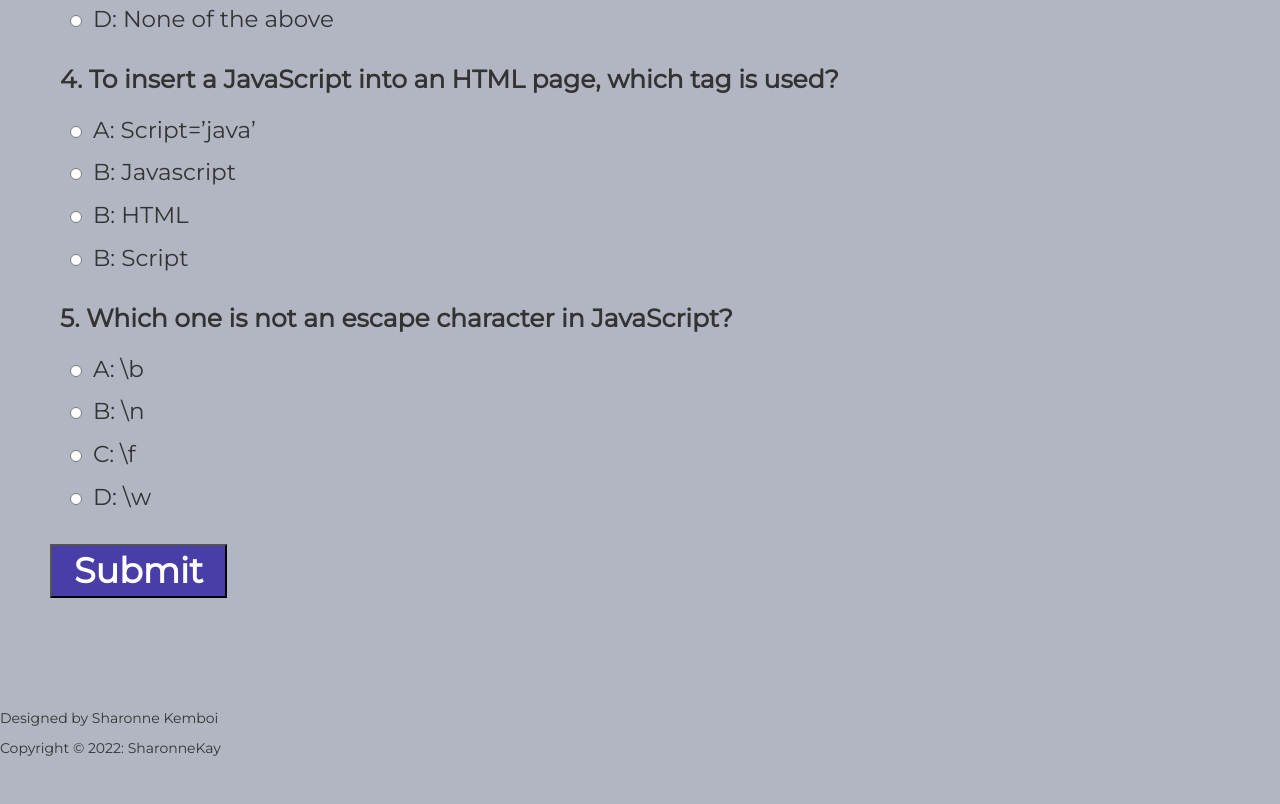
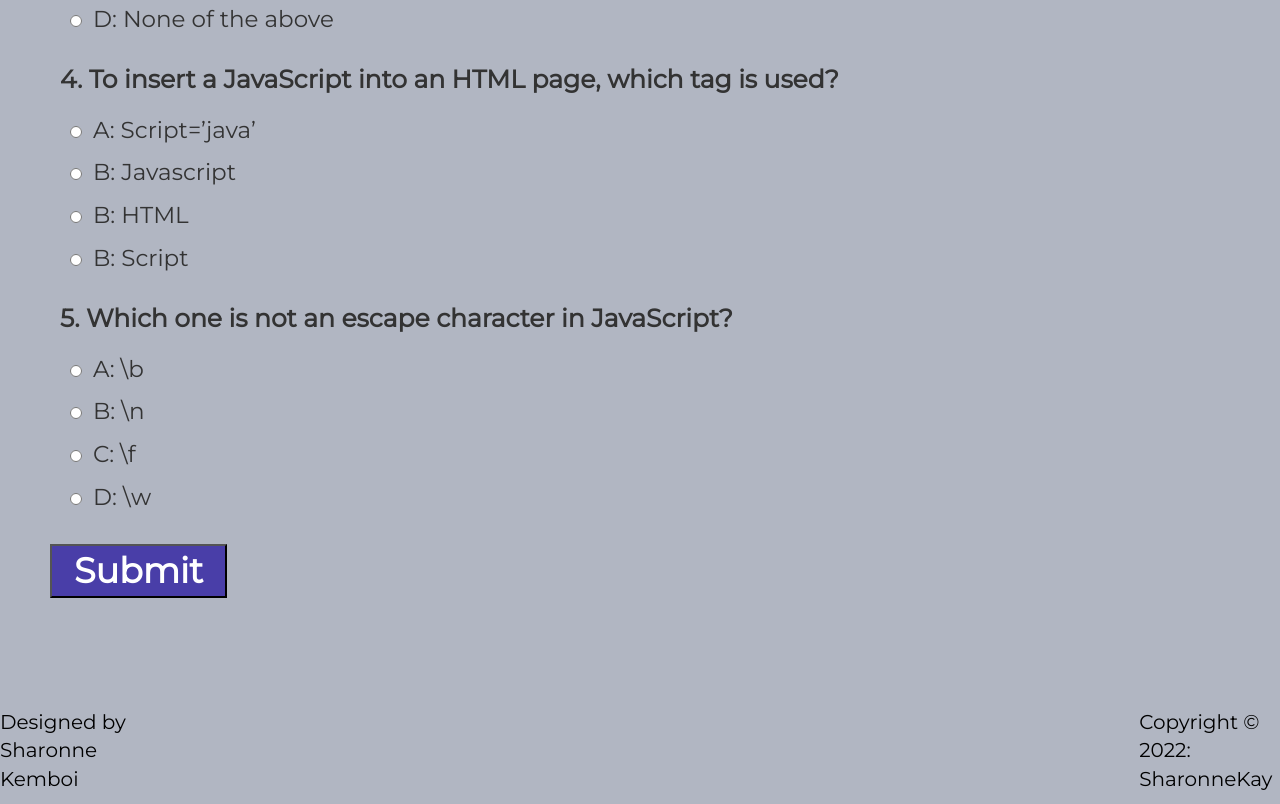
Before and after one commit to SharonneKemboi/MSGEC-Quizboard, a plain HTML site: page index.html in a window 1280 px wide. Shown: the part 1468-2272 px from the top of the page. Before the commit the page ends 2236 px from the top, so only its background shows below. Drawn offline with nearby package versions, Linux system fonts and the light colour scheme.

Commit message:
Style: Class copy styling-Margin and positioned the item to the left

```diff
--- a/CSS/index.css
+++ b/CSS/index.css
@@ -160,3 +160,13 @@ input[type=radio]{
   font-size: 60px;
 
 }
+footer{
+    display: flex;
+    padding: 0px,10px;
+    font-size: 20px;
+    color: #000000;
+}
+.copy{
+    margin-left: 1000px;
+    float: left;
+}
```
